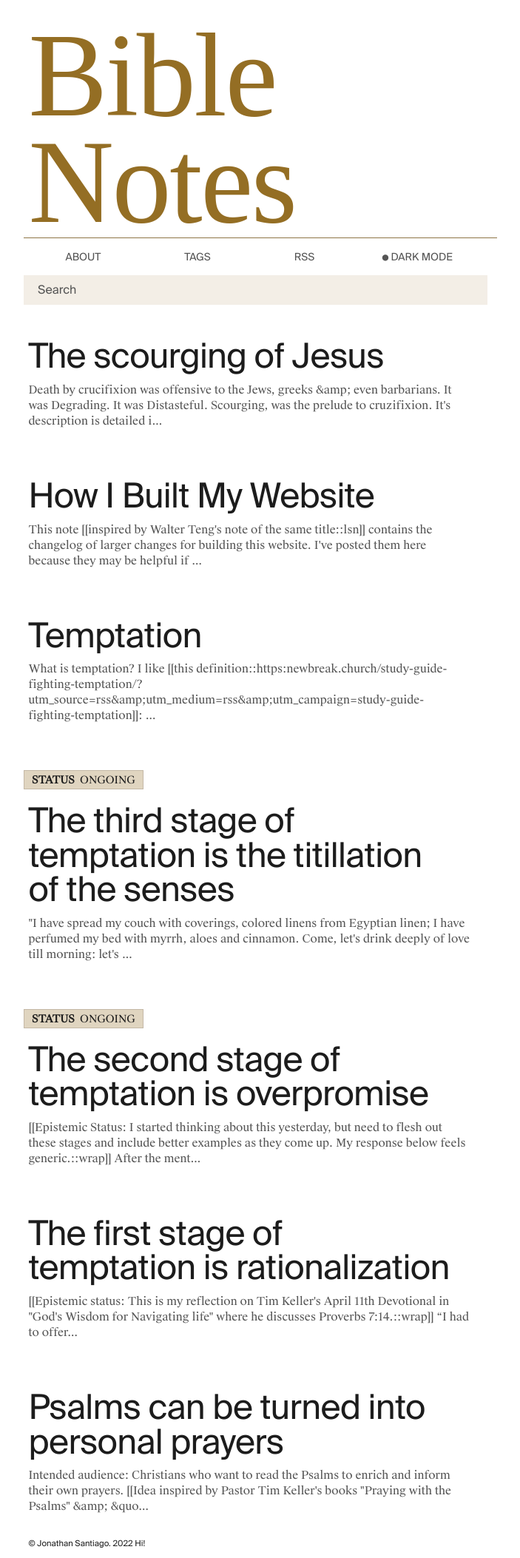
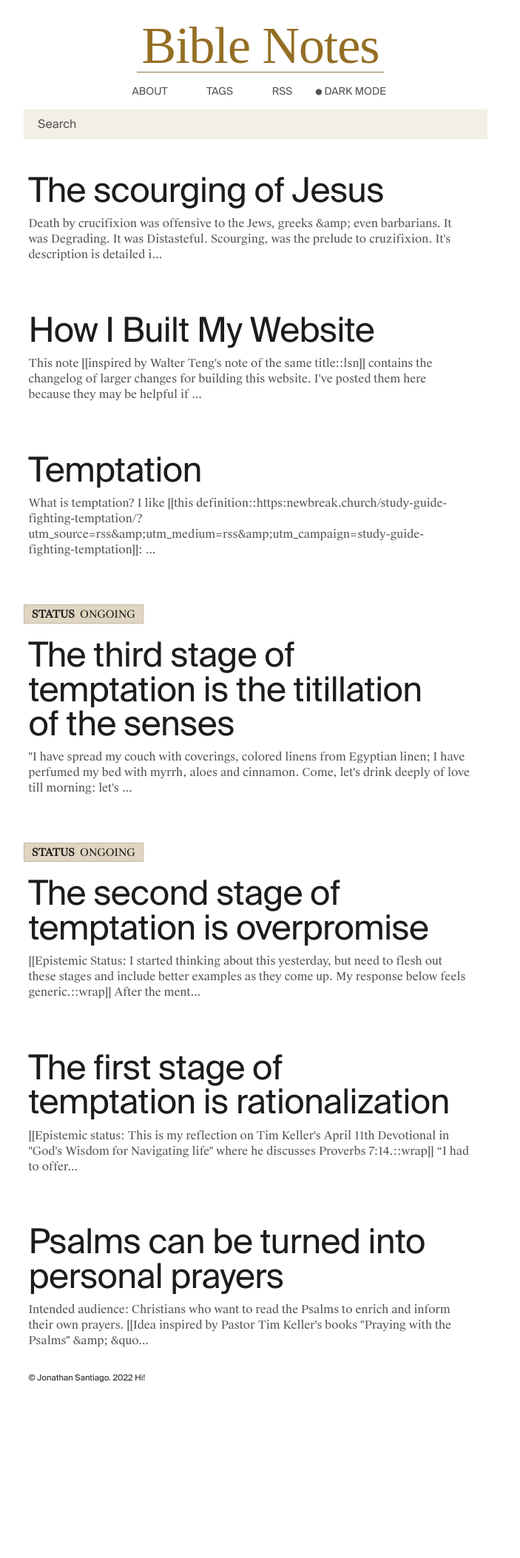
Before and after one commit to jsantiago611/digital-garden-master, a Jekyll site: the page built from index.md, in a window 1280 px wide. Shown: the whole page at 74% size, without its empty margins (298-1001 px from the left). Built offline with Jekyll 4.4.1, drawn with Linux system fonts in a browser that asks for light colours; some web fonts are replaced; after the commit the page ends 1882 px from its top, so only the background shows below that.

Commit message:
center menu, lessen site header size

```diff
--- a/assets/css/Style.css
+++ b/assets/css/Style.css
@@ -1813,7 +1813,7 @@ border-bottom: 1px solid var(--c-card-border);
 .site-heading-ltr a {
     text-decoration: none;
     font-weight: 500;
-    font-size: 70px;
+    font-size: 50px;
     font-family: var(--header);
     box-shadow: none;
     line-height: .9;
@@ -1823,13 +1823,13 @@ border-bottom: 1px solid var(--c-card-border);
 
 @media(min-width: 300px)and (max-width: 1069px) {
 	 .site-heading-ltr a {
-	font-size: calc(70px + (160 - 70) * ( 100vw - 300px) / (1070 - 300));
+	font-size: calc(50px + (70 - 50) * ( 100vw - 300px) / (1070 - 300));
 	}
 }
 
 @media(min-width: 1070px) {
 	 .site-heading-ltr a {
-		font-size: 160px
+		font-size: 70px
 	}
 }
 
@@ -1942,13 +1942,14 @@ border-bottom: 1px solid var(--c-card-border);
     display: flex;
     flex-direction: row;
     align-items: center;
-    justify-content: space-evenly;
+    /*justify-content: space-evenly;*/
     width: 100%;
-    float: left;
+    /*float: left;*/
     /*border-top: 1px solid var(--c-border);
     border-bottom: 1px solid var(--c-border); */
     padding: -1px 0;
     margin: 0px 0px 4px 0px;
+    place-content: center;
 }
 
 .menu-right {
```
